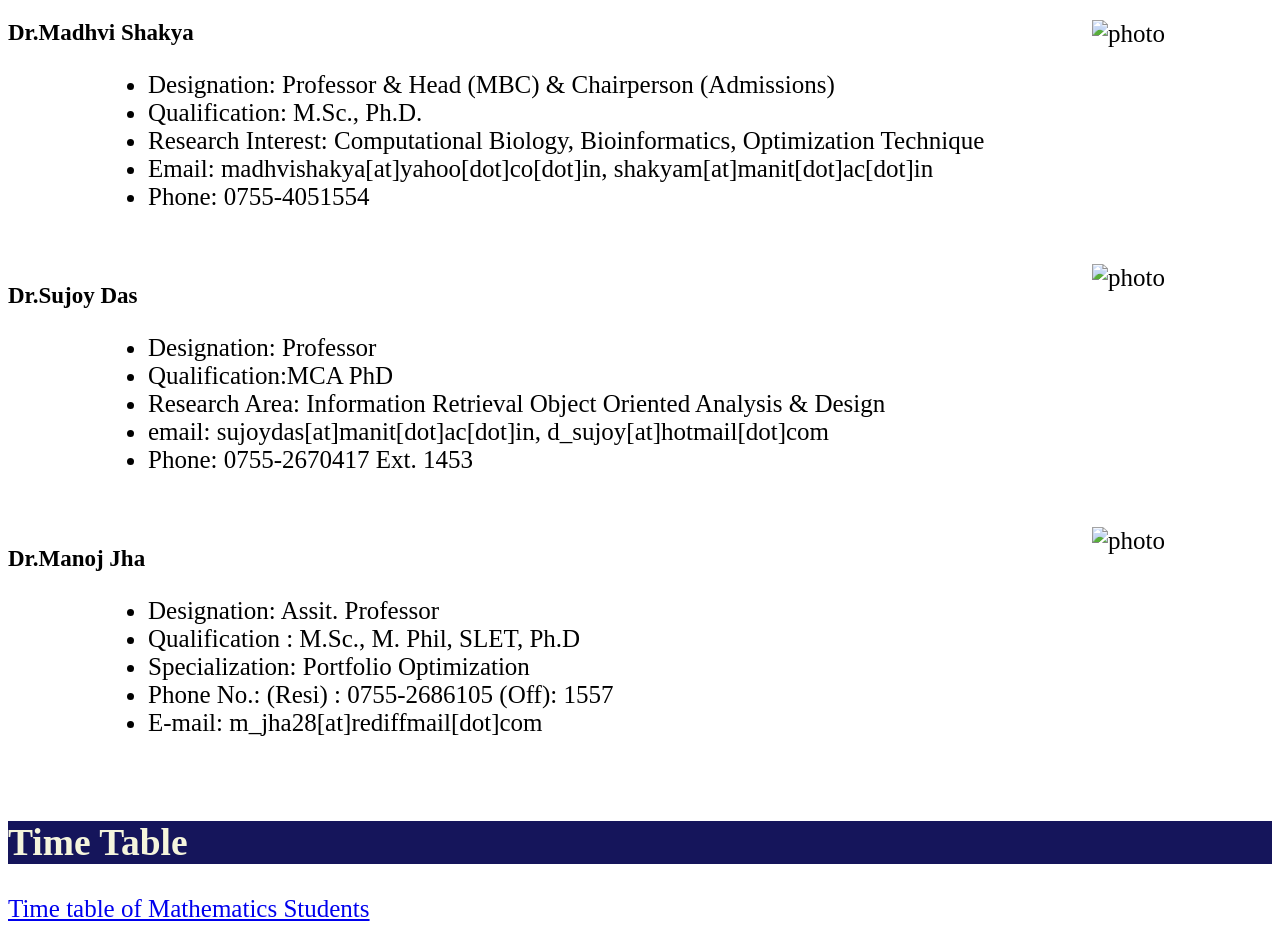
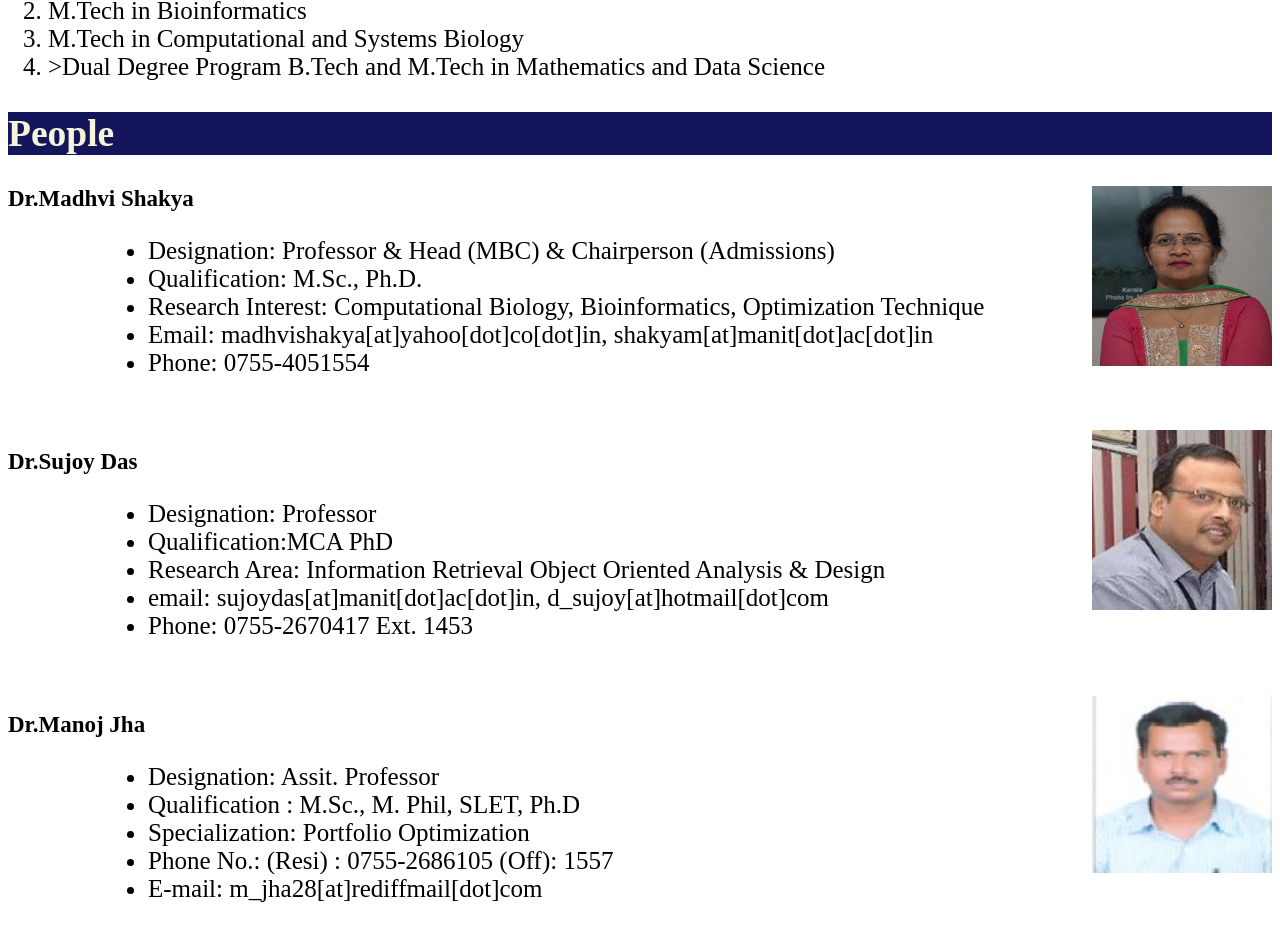
Before and after one commit to Mahasweta-Mondal/College-website, a plain HTML site: page maths.html in a window 1280 px wide. Shown: the part 1128-2053 px from the top of the page. Drawn offline with Linux system fonts and the light colour scheme.

Commit message:
Update maths.html

```diff
--- a/maths.html
+++ b/maths.html
@@ -5,9 +5,9 @@
     </head>
     <body>
         <div style="background-color:rgb(9, 8, 50)">
-        <img src="images/Maulana-Azad-National-Institute-of-Technology-Logo.png" alt="manit" height="180" width="100%">
+        <img src="Maulana-Azad-National-Institute-of-Technology-Logo.png" alt="manit" height="180" width="100%">
         </div>
-        <div style="background-image:url(images/sky.jfif); background-size:cover;color:rgb(102, 29, 90)">
+        <div style="background-image:url(sky.jfif); background-size:cover;color:rgb(102, 29, 90)">
             <h1>MATHEMATICS</h1>
         </div>
         <div >
@@ -37,7 +37,7 @@
         </div>
         <div style="font-size:25px">
             <h2 style="background-color: rgb(21, 21, 91);color:beige;">People</h2>
-            <img src="images/madhvi_shakya.jpg" alt="photo" align="right" width="180px" height="180px">
+            <img src="madhvi_shakya.jpg" alt="photo" align="right" width="180px" height="180px">
             <h2 style="font-size:23px">Dr.Madhvi Shakya</h2>
             <ul style="margin-left:100px">
             <li>Designation: Professor & Head (MBC) & Chairperson (Admissions) </li>
@@ -47,7 +47,7 @@
             <li>Phone: 0755-4051554</li>
             </ul>
             <br>
-            <img src="images/das_sir.jpg" alt="photo" align="right" width="180px" height="180px" >
+            <img src="das_sir.jpg" alt="photo" align="right" width="180px" height="180px" >
             <h2 style="font-size:23px">Dr.Sujoy Das</h2>
             <ul style="margin-left:100px">
             <li>Designation: Professor</li>
@@ -57,7 +57,7 @@
             <li>Phone:  0755-2670417 Ext. 1453</li>
             </ul>
             <br>
-            <img src="images/Manoj_jha.jpg" alt="photo" align="right" width="180px" height="180px" >
+            <img src="Manoj_jha.jpg" alt="photo" align="right" width="180px" height="180px" >
             <h2 style="font-size:23px">Dr.Manoj Jha</h2>
             <ul style="margin-left:100px">
             <li>Designation: Assit. Professor</li>
```
